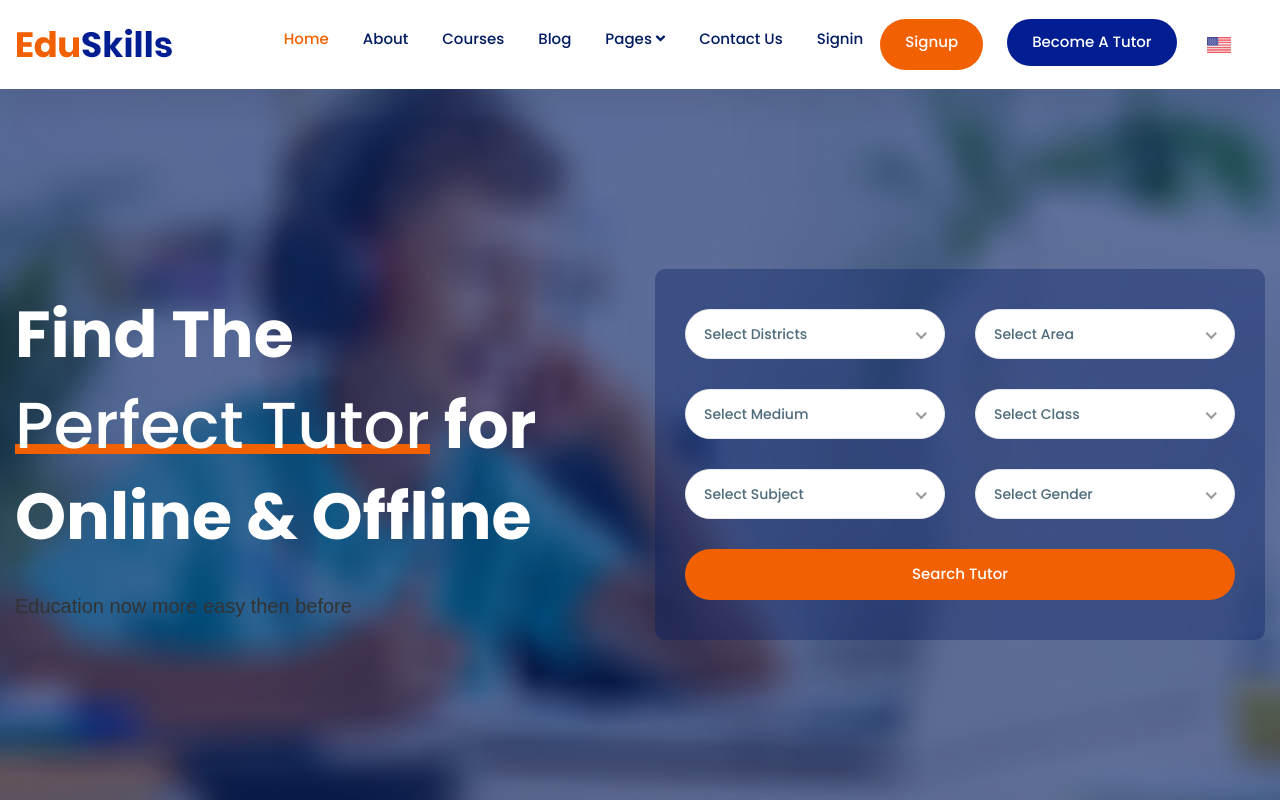
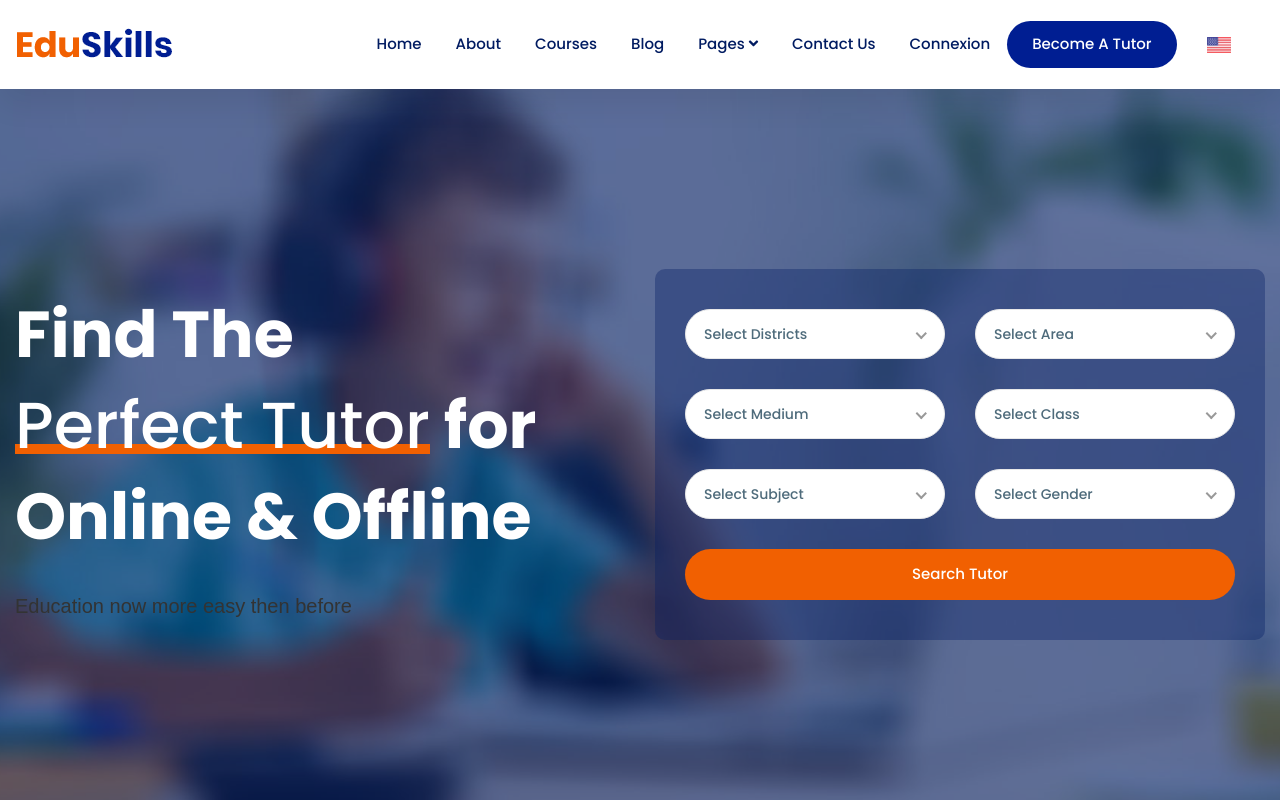
Before and after one commit to saber-mekki/study, a React (Create React App) app: page /#/ in a window 1280 px wide. Shown: the top 800 px of the page. Built offline with nearby package versions, Linux system fonts and the light colour scheme.

Commit message:
feat(HeaderOne): update Header to hide `SignIn/SignUp/BecomeTutor` after login

```diff
--- a/src/components/layouts/HeaderOne.js
+++ b/src/components/layouts/HeaderOne.js
@@ -3,15 +3,17 @@ import { Link } from "react-router-dom";
 import { useTranslation } from "react-i18next";
 
 import LanguageDropdown from "../LanguageDropdown";
+import ProfileMenu from "./ProfileMenu";
 
 function HeaderOne() {
   const { t } = useTranslation();
+  const isAuthenticated = localStorage.getItem("authToken");
 
   return (
     <header className="bg-white shadow">
       <div className="container-lg">
         <nav className="navbar navbar-expand-xl navbar-dark px-0">
-          <Link to={"/home-one"} className="navbar-brand initiate-scripts">
+          <Link to={"/home-one"} className="navbar-brand">
             <img
               src={process.env.PUBLIC_URL + "/assets/images/logo-2.png"}
               alt=""
@@ -20,7 +22,7 @@ function HeaderOne() {
           </Link>
 
           <button
-            className="navbar-toggler ml-3"
+            className="navbar-toggler"
             type="button"
             data-toggle="collapse"
             data-target="#navbarNavAlt"
@@ -32,41 +34,18 @@ function HeaderOne() {
           </button>
 
           <div className="collapse navbar-collapse" id="navbarNavAlt">
-            <ul className="navbar-nav mt-4 mt-xl-0 ml-auto">
-              <li className="nav-item dropdown active">
-                <Link
-                  className="nav-link dropdown-toggle"
-                  to={"/"}
-                  role="button"
-                  data-toggle="dropdown"
-                  aria-haspopup="true"
-                  aria-expanded="false"
-                >
-                  {t("Home")}
-                </Link>
-
-              </li>
-              <li className="nav-item dropdown">
-                <Link
-                  className="nav-link dropdown-toggle"
-                  to={"/about-one"}
-                  role="button"
-                  data-toggle="dropdown"
-                  aria-haspopup="true"
-                  aria-expanded="false"
-                >
-                  {t("About")}
-                </Link>
+            <ul className="navbar-nav d-flex align-items-center ml-auto">
+              <li className="nav-item">
+                <Link to={"/"} className="nav-link">{t("Home")}</Link>
               </li>
               <li className="nav-item">
-                <Link to={"/courses"} className="nav-link initiate-scripts">
-                  {t("Courses")}
-                </Link>
+                <Link to={"/about-one"} className="nav-link">{t("About")}</Link>
               </li>
               <li className="nav-item">
-                <Link to={"/blog"} className="nav-link initiate-scripts">
-                  {t("Blog")}
-                </Link>
+                <Link to={"/courses"} className="nav-link">{t("Courses")}</Link>
+              </li>
+              <li className="nav-item">
+                <Link to={"/blog"} className="nav-link">{t("Blog")}</Link>
               </li>
               <li className="nav-item dropdown">
                 <Link
@@ -80,72 +59,49 @@ function HeaderOne() {
                   {t("Pages")} <i className="fas fa-angle-down" />
                 </Link>
                 <ul className="dropdown-menu">
-                  <li>
-                    <Link
-                      to={"/job-board"}
-                      className="dropdown-item initiate-scripts"
-                    >
-                      Job Board
-                    </Link>
-                  </li>
-                  <li>
-                    <Link
-                      to={"/course-details-one"}
-                      className="dropdown-item initiate-scripts"
-                    >
-                      Course Details 01
-                    </Link>
-                  </li>
-                  <li>
-                    <Link
-                      to={"/course-details-two"}
-                      className="dropdown-item initiate-scripts"
-                    >
-                      Course Details 02
-                    </Link>
-                  </li>
-                  <li>
-                    <Link
-                      to={"/blog-details"}
-                      className="dropdown-item initiate-scripts"
-                    >
-                      Blog Details
-                    </Link>
-                  </li>
+                  <li><Link to={"/job-board"} className="dropdown-item">Job Board</Link></li>
+                  <li><Link to={"/course-details-one"} className="dropdown-item">Course Details 01</Link></li>
+                  <li><Link to={"/course-details-two"} className="dropdown-item">Course Details 02</Link></li>
+                  <li><Link to={"/blog-details"} className="dropdown-item">Blog Details</Link></li>
                 </ul>
               </li>
               <li className="nav-item">
-                <Link to={"/contact"} className="nav-link initiate-scripts">
-                  {t("Contact Us")}
-                </Link>
+                <Link to={"/contact"} className="nav-link">{t("Contact Us")}</Link>
               </li>
-              <li className="nav-item">
-                <a
-                  className="nav-link"
-                  href="#!"
-                  data-toggle="modal"
-                  data-target="#signin-modal">{t("Signin")}</a>
-              </li>
-              <a
-                href="#!"
-                className="btn btn-sm btn-primary rounded-pill"
-                data-toggle="modal"
-                data-target="#signup-modal">{t("Signup")}</a>
 
-              <div className="ml-0 ml-xl-4 mt-3 mt-xl-0 mb-3 mb-xl-0 text-center text-xl-right">
-                <a
-                  href="#!"
-                  className="btn btn-sm btn-blue rounded-pill"
-                  data-toggle="modal"
-                  data-target="#signuptutor"
-                >
-                  {t("Become A Tutor")}
-                </a>
-              </div>
-              < LanguageDropdown />
+              {!isAuthenticated && (
+                <>
+                  <li className="nav-item dropdown">
+                    <a
+                      className="nav-link dropdown-toggle"
+                      href="#!"
+                      id="connexionDropdown"
+                      role="button"
+                      data-toggle="dropdown"
+                      aria-expanded="false"
+                    >
+                      {t("Connexion")}
+                    </a>
+                    <div className="dropdown-menu" aria-labelledby="connexionDropdown">
+                      <a className="dropdown-item" href="#!" data-toggle="modal" data-target="#signin-modal">
+                        {t("Sign In")}
+                      </a>
+                      <a className="dropdown-item" href="#!" data-toggle="modal" data-target="#signup-modal">
+                        {t("Sign Up")}
+                      </a>
+                    </div>
+                  </li>
+                  <li className="nav-item">
+                    <a href="#!" className="btn btn-sm btn-blue rounded-pill" data-toggle="modal" data-target="#signuptutor">
+                      {t("Become A Tutor")}
+                    </a>
+                  </li>
+                </>
+              )}
+
+              {isAuthenticated && <ProfileMenu />}
+              <LanguageDropdown />
             </ul>
-
-
           </div>
         </nav>
       </div>
```
